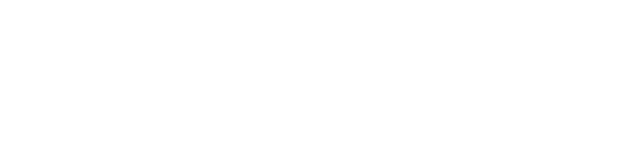
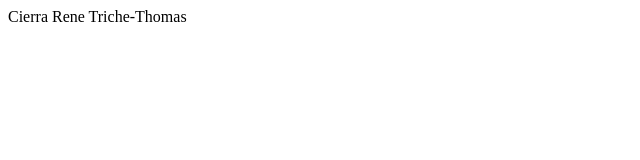
Before and after one commit to triche-abiti-c/TRICHE-ABITI-C.github.io, a plain HTML site: page index.html in a window 1280 px wide. Shown: the whole page, without its empty margins (0-640 px from the left). Drawn offline with Linux system fonts and the light colour scheme.

Commit message:
Another commit

```diff
--- a/index.html
+++ b/index.html
@@ -1,8 +1,9 @@
 <!DOCTYPE html>
 <html>
     <head>
-       <title>Cassie S. Triche</title>
+       <title>Triche</title>
     </head>
     <body>
+      Cierra Rene Triche-Thomas
     </body>
 </html>
```
